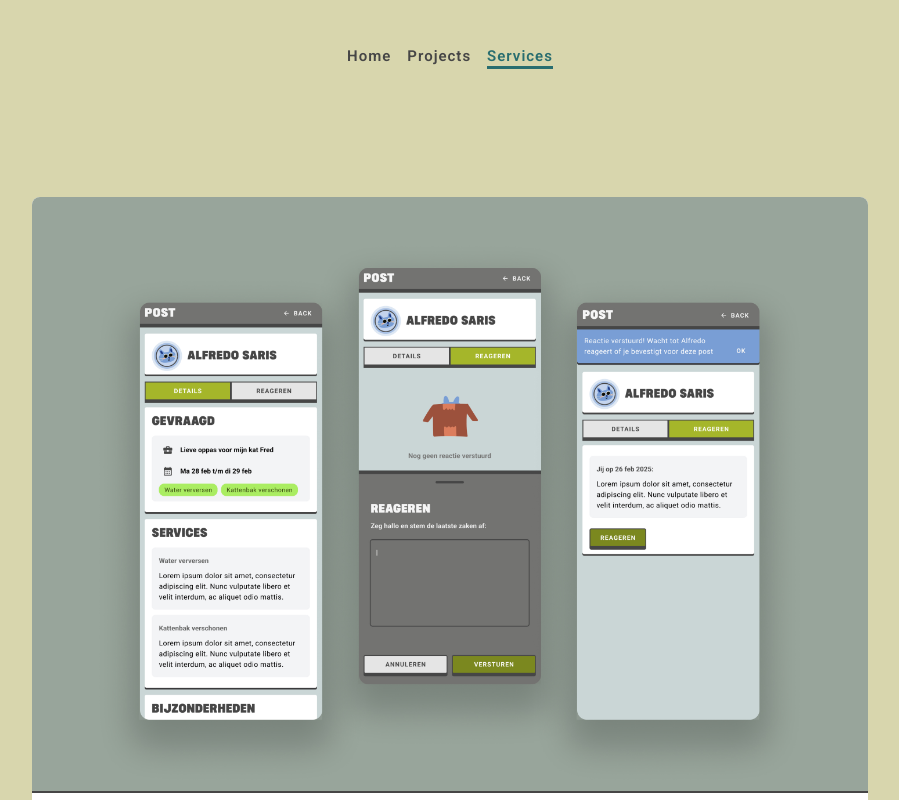
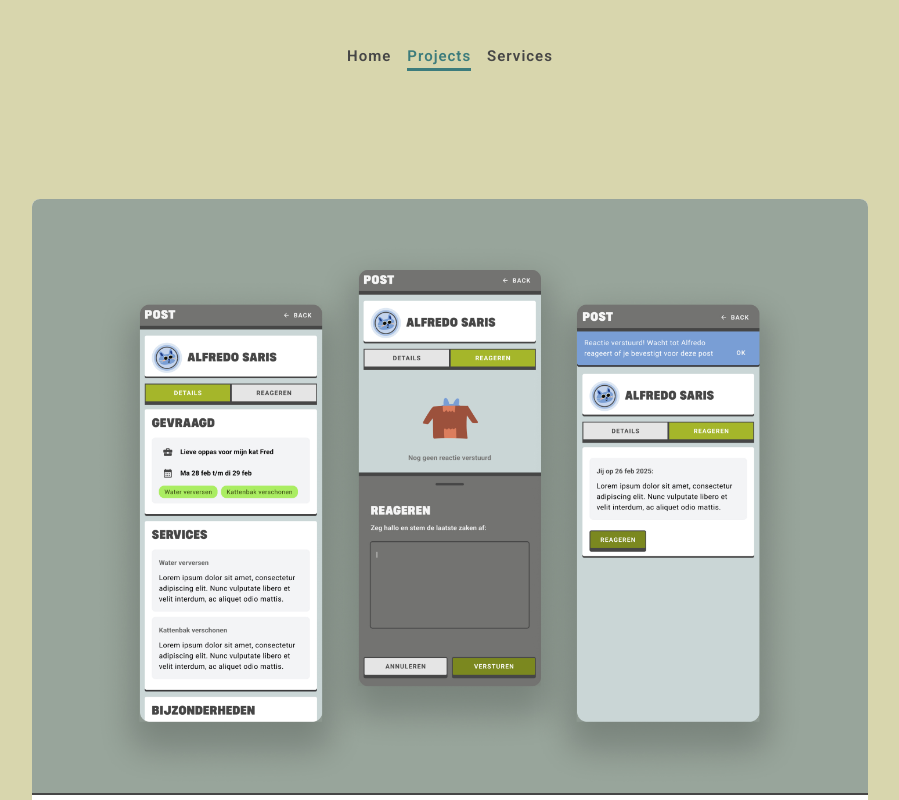
Before and after one commit to Ki-fi/portfolio, a React (Vite) app: page /projects in a window 1280 px wide. Shown: the top 800 px of the page, without its empty margins (190-1089 px from the left). Built offline with nearby package versions, Linux system fonts and the light colour scheme; a web font is replaced by a local one.

Commit message:
Fixed the navigation

```diff
--- a/src/components/header/Header.css
+++ b/src/components/header/Header.css
@@ -18,3 +18,9 @@
     color: var(--Green);
     cursor: pointer;
 }
+
+.navbar.active {
+    color: var(--Green);
+    padding-bottom: 2px;
+    border-bottom: 3px solid var(--Green);
+}
--- a/src/components/header/Header.jsx
+++ b/src/components/header/Header.jsx
@@ -6,10 +6,13 @@ function Header() {
     const navigate = useNavigate();
     const location = useLocation();
 
-    const selected = location.pathname.startsWith('/Home') ? 'home'
-        : location.pathname.startsWith('/Projects') ? 'projects'
-            : location.pathname.startsWith('/Services') ? 'services'
-                : 'services';
+    const selected = location.pathname === '/'
+        ? 'home'
+        : location.pathname.startsWith('/projects')
+            ? 'projects'
+            : location.pathname.startsWith('/services')
+                ? 'services'
+                : 'home';
 
     const handleItem = (path) => {
         navigate(path);
--- a/src/pages/projects/Projects.css
+++ b/src/pages/projects/Projects.css
@@ -38,7 +38,6 @@
     .projects-page {
         display: flex;
         flex-direction: column;
-        gap: 24px;
     }
 
     .projects-wrapper {
--- a/src/pages/services/Services.jsx
+++ b/src/pages/services/Services.jsx
@@ -94,7 +94,7 @@ function Services() {
                 description="Ik help je team of organisatie om complexe ideeën tot heldere en mensgerichte producten te maken."
             />
             <div className="services-page">
-            <header>
+            <header className="services-header">
                 <Header/>
             </header>
             <main className="services-wrapper">
```
